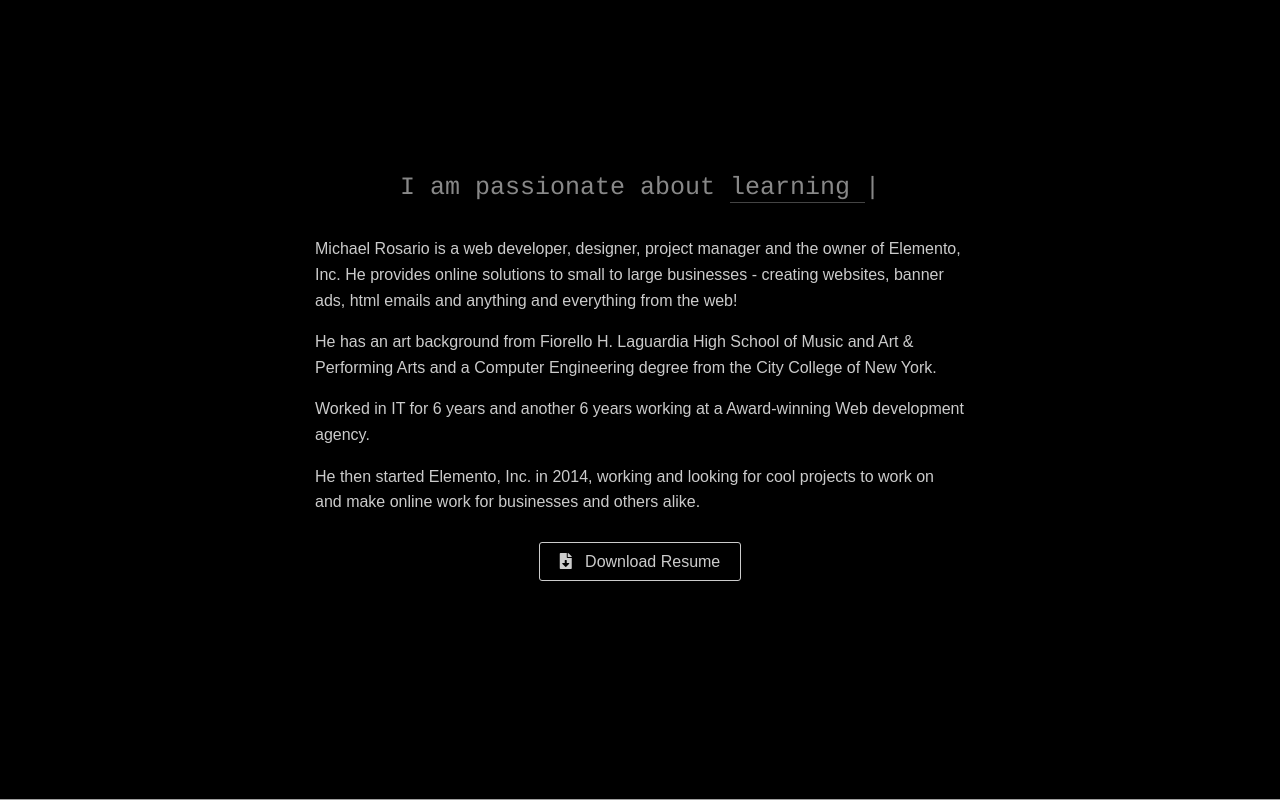
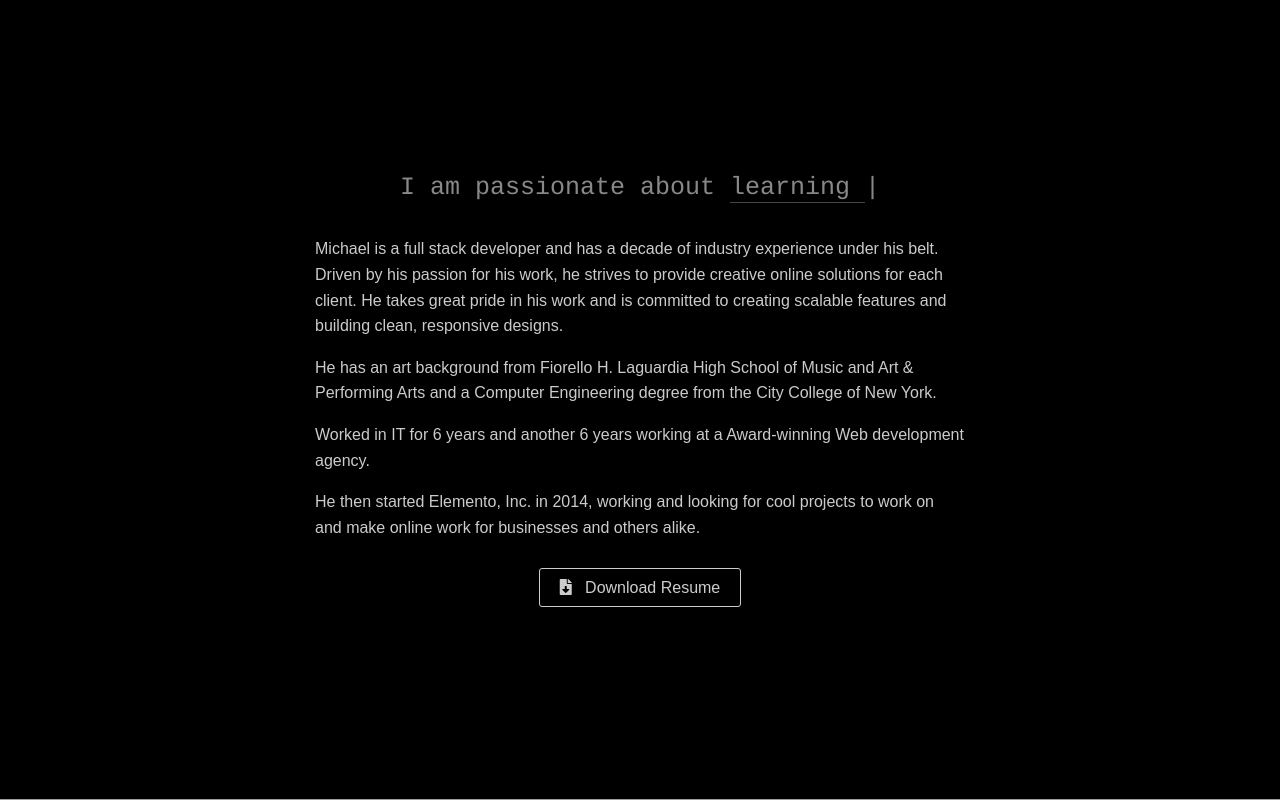
Before and after one commit to michaelrosario/portfolio, a PHP site: page / in a window 1280 px wide. Shown: the part 801-1601 px from the top of the page. Run offline with PHP 8.4, Linux system fonts and the light colour scheme.

Commit message:
update about me

```diff
--- a/index.php
+++ b/index.php
@@ -94,8 +94,9 @@
 
         <div class="about-text">
 
-            <p>Michael Rosario is a web developer, designer, project manager and the owner of Elemento, Inc. He provides online solutions to small to large businesses - creating websites, banner ads, html emails and anything and everything from the web!</p>
-
+            <p>
+            Michael is a full stack developer and has a decade of industry experience under his belt. Driven by his passion for his work, he strives to provide creative online solutions for each client. He takes great pride in his work and is committed to creating scalable features and building clean, responsive designs.
+            </p>
             <p>He has an art background from Fiorello H. Laguardia High School of Music and Art & Performing Arts and a Computer Engineering degree from the City College of New York.</p>
 
             <p>Worked in IT for 6 years and another 6 years working at a Award-winning Web development agency.</p>
```
